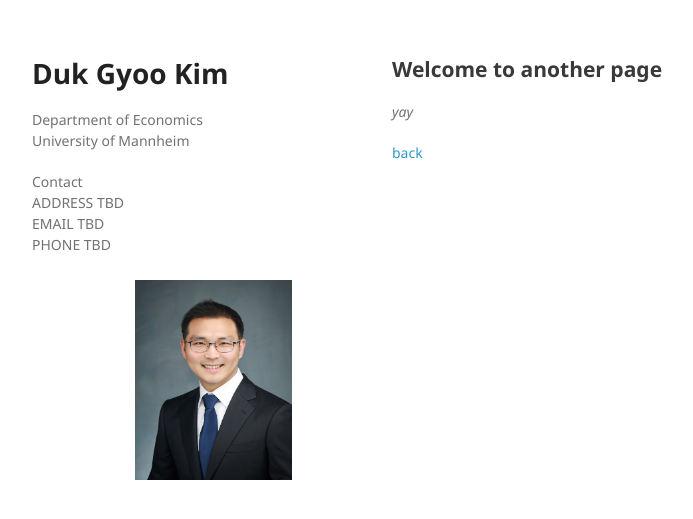
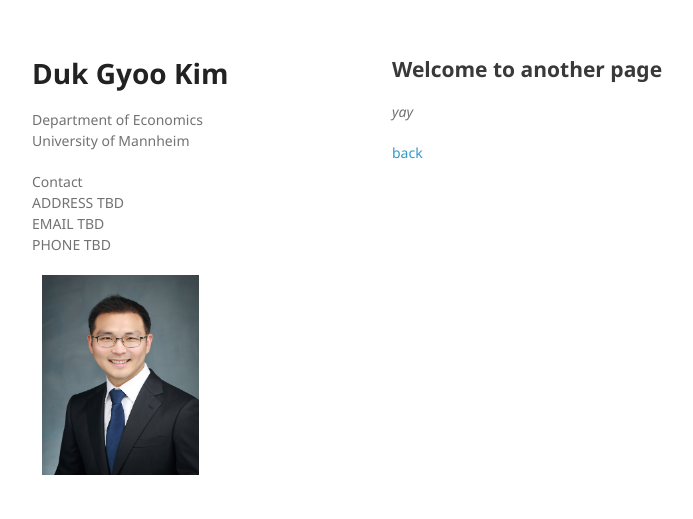
Before and after one commit to kimdukgyoo/kimdukgyoo.github.io, a Jekyll site: the page built from another-page.md, in a window 1280 px wide. Shown: the top 519 px of the page, without its empty margins (178-871 px from the left). Built offline with Jekyll 4.4.1, drawn with Linux system fonts in a browser that asks for light colours; our own code applies the rules of GitHub Pages for plain Markdown files.

Commit message:
Update default.html

```diff
--- a/_layouts/default.html
+++ b/_layouts/default.html
@@ -17,7 +17,7 @@
         <h1>Duk Gyoo Kim</h1>
         <p>Department of Economics<br>University of Mannheim</p>
         <p>Contact <br> ADDRESS TBD <br> EMAIL TBD <br> PHONE TBD</p>
-        <div style="display:inline;float:right;margin:5px 10px"><img border="0" height="200" src="/profile.JPG" width="157"></div>
+        <div style="display:inline;float:center;margin:5px 10px"><img border="0" height="200" src="/profile.JPG" width="157"></div>
 <!--
         {% if site.github.is_project_page %}
           <p class="view"><a href="{{ site.github.repository_url }}">View the Project on GitHub <small>{{ github_name }}</small></a></p>
```
